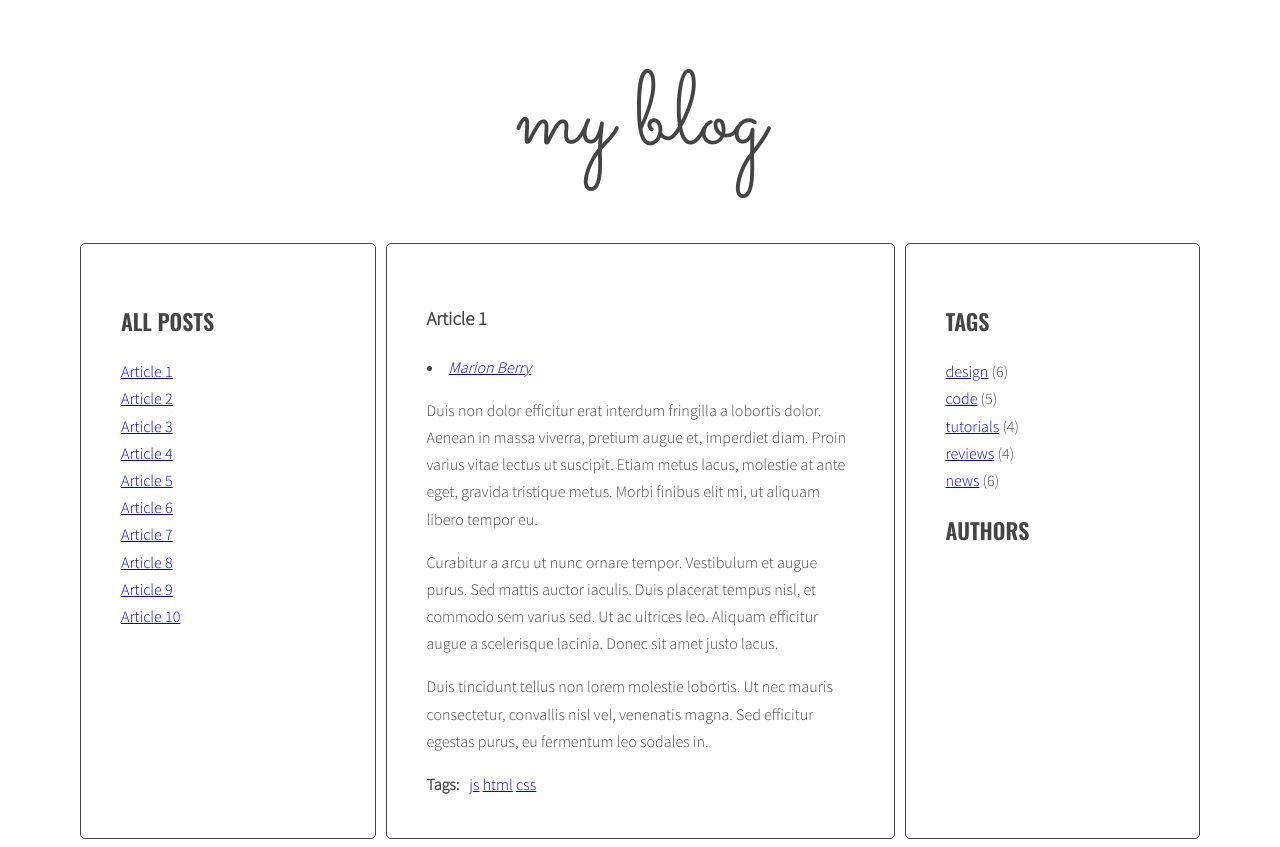
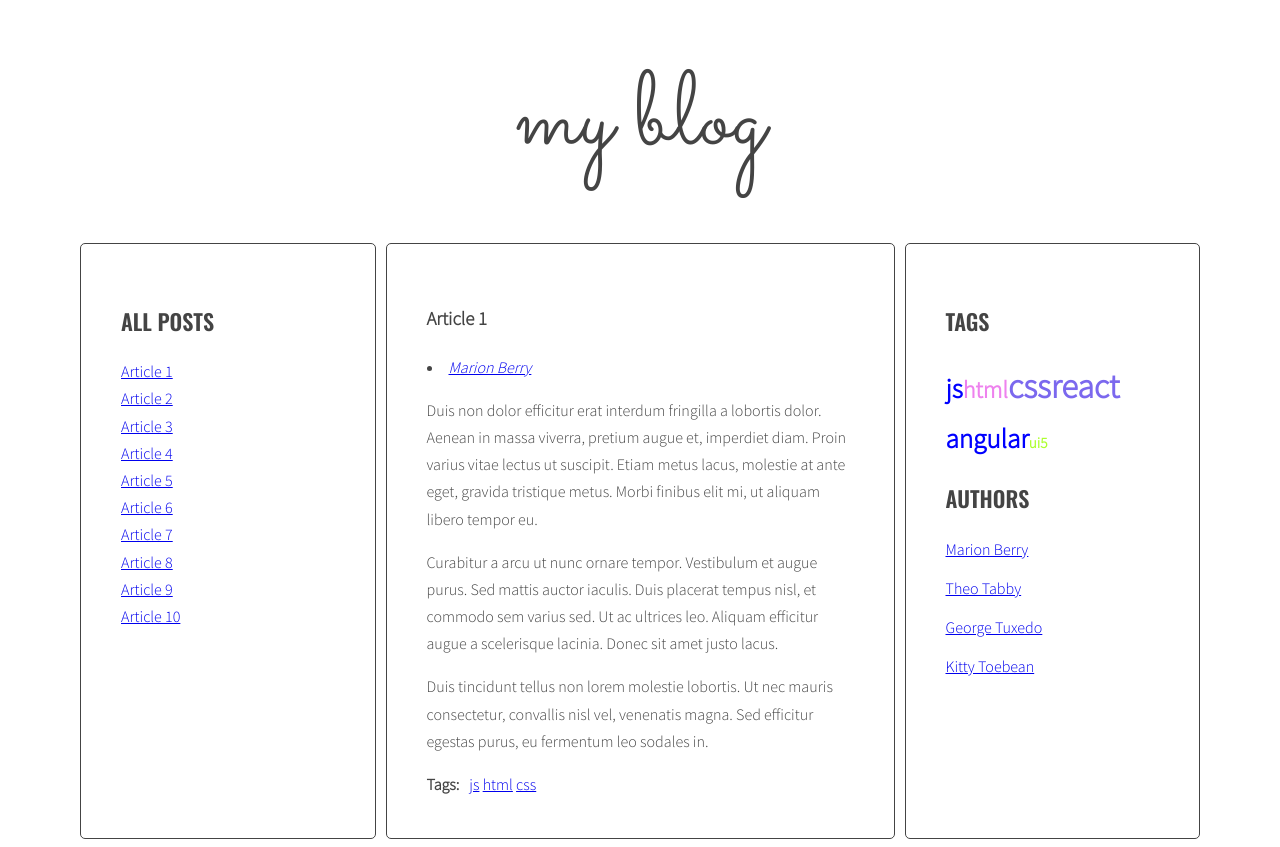
Before and after one commit to dave8git/blog-2023, a website: page index.html in a window 1280 px wide. Drawn offline with nearby package versions, Linux system fonts and the light colour scheme.

Commit message:
Add authos links to the right column

```diff
--- a/index.html
+++ b/index.html
@@ -275,11 +275,11 @@
                 <aside class="sidebar">
                     <h2 class="section-title">Tags</h2>
                     <ul class="list tags">
-                        <li><a href="#">design</a> <span>(6)</span></li>
+                        <!-- <li><a href="#">design</a> <span>(6)</span></li>
                         <li><a href="#">code</a> <span>(5)</span></li>
                         <li><a href="#">tutorials</a> <span>(4)</span></li>
                         <li><a href="#">reviews</a> <span>(4)</span></li>
-                        <li><a href="#">news</a> <span>(6)</span></li>
+                        <li><a href="#">news</a> <span>(6)</span></li> -->
                     </ul>
                     <h2 class="section-title">Authors</h2>
                     <ul class="list authors">
--- a/js/script.js
+++ b/js/script.js
@@ -24,7 +24,11 @@ const optArticleSelector = '.post',
   optTitleSelector = '.post-title',
   optTitleListSelector = '.titles', // jak musi być w zmiennych/stałych... to niech jest...
   optArticleTagsSelector = '.post-tags .list',
-  optArticleAuthorSelector = '.post-author';
+  optArticleAuthorSelector = '.post-author',
+  optTagsListSelector = '.tags.list',
+  optCloudClassCount = 5,
+  optCloudClassPrefix = 'tag-size-',
+  optAuthorsListSelector = '.authors'
 
 function generateTitleLinks(customSelector = '') {
     document.querySelector(optTitleListSelector).innerHTML = '';
@@ -48,18 +52,56 @@ for(let link of links){
     link.addEventListener('click', titleClickHandler);
 }
 
+function calculateTagsParams(tags) {
+    const params = {
+        max: 0,
+        min: 999999
+    }
+
+    for(let tag in tags) {
+        console.log(tag + ' is used ' + tags[tag] + ' times');
+        if(tags[tag] > params.max){
+            params.max = tags[tag];
+        } else {
+            params.min = tags[tag];
+        }
+    }
+    return params;
+}
+
+function calculateTagClass(count, params) {
+    return Math.floor( ( (count - params.min) / (params.max - params.min) ) * optCloudClassCount + 1 );
+}
 
 function generateTags() {
+    let allTags = {};
     const articles = document.querySelectorAll(optArticleSelector);
-    for(article of articles) {
+    for(let article of articles) {
         const articleTagsWrapper = article.querySelector('.post-tags .list');
         const articleTags = article.getAttribute('data-tags');
         const tagsArray = articleTags.split(' ');
         let html = '';
         for (tag of tagsArray) {
-            html+='<li><a href="#tag-'+tag+'">'+tag+'</a></li> '
+            let linkHTML ='<li><a href="#tag-'+tag+'">'+tag+'</a></li> ';
+            html+= linkHTML;
+            if(!allTags[tag]) {
+                allTags[tag] = 1;
+            } else {
+                allTags[tag]++;
+            }
         }
         articleTagsWrapper.innerHTML = html;
+        const tagList = document.querySelector(optTagsListSelector);
+        //tagList.innerHTML = allTags.join(' ');
+        console.log(allTags);
+        const tagsParams = calculateTagsParams(allTags);
+        console.log('tagsParams:', tagsParams);
+        let allTagsHTML = '';
+        for(let tag in allTags) {
+
+            allTagsHTML += '<li><a href="#tag-'+tag+'" class="'+ optCloudClassPrefix + calculateTagClass(allTags[tag], tagsParams)+'">'+ ' ' + tag + ' ' + '</a>' + '</li>'; //(' + allTags[tag] + ')
+        }
+        tagList.innerHTML = allTagsHTML;
     }
 }
 
@@ -95,13 +137,21 @@ function addClickListenersToTags() {
 addClickListenersToTags();
 
 const generateAuthors = function() {
+    const allAuthorsLinks = [];
     const articles = document.querySelectorAll(optArticleSelector);
     for(article of articles) {
         const articleAuthorWrapper = article.querySelector(optArticleAuthorSelector);
         const articleAuthor = article.getAttribute('data-author');
         let html = '<li><a href="#author-'+articleAuthor+'"><span class="articleAuthor">'+articleAuthor+'</span></a></li>';
+        if(allAuthorsLinks.indexOf(html) == -1) {
+            console.log(typeof(allAuthorsLinks));
+            allAuthorsLinks.push(html);
+        }
         articleAuthorWrapper.innerHTML = html;
+
     }
+    console.log(allAuthorsLinks);
+    document.querySelector(optAuthorsListSelector).innerHTML = allAuthorsLinks.join(' ');
 }
 
 generateAuthors();
--- a/sass/style.scss
+++ b/sass/style.scss
@@ -118,3 +118,52 @@ body {
     margin: 0 10px 0 0;
   }
 }
+
+.tag-size-6 {
+  display: inline-block;
+  font-size: 34px;
+  color: mediumslateblue;
+  font-weight: bold;
+  text-decoration: none;
+}
+
+.tag-size-5 {
+  display: inline-block;
+  font-size: 30px;
+  color: orange;
+  font-weight: bold;
+  text-decoration: none;
+}
+
+.tag-size-4 {
+  display: inline-block;
+  font-size: 27px;
+  color: blue;
+  font-weight: bold;
+  text-decoration: none;
+}
+
+.tag-size-3 {
+  font-size: 24px;
+  color: violet;
+  font-weight: bold;
+  text-decoration: none;
+}
+
+.tag-size-2 {
+  font-size: 20px;
+  color: green;
+  font-weight: bold;
+  text-decoration: none;
+}
+
+.tag-size-1 {
+  font-size: 15px;
+  color: greenyellow;
+  font-weight: bold;
+  text-decoration: none;
+}
+
+.tags li {
+  display: inline-block;
+}
```
Also changed, not shown: css/style.css, 1 other file.
